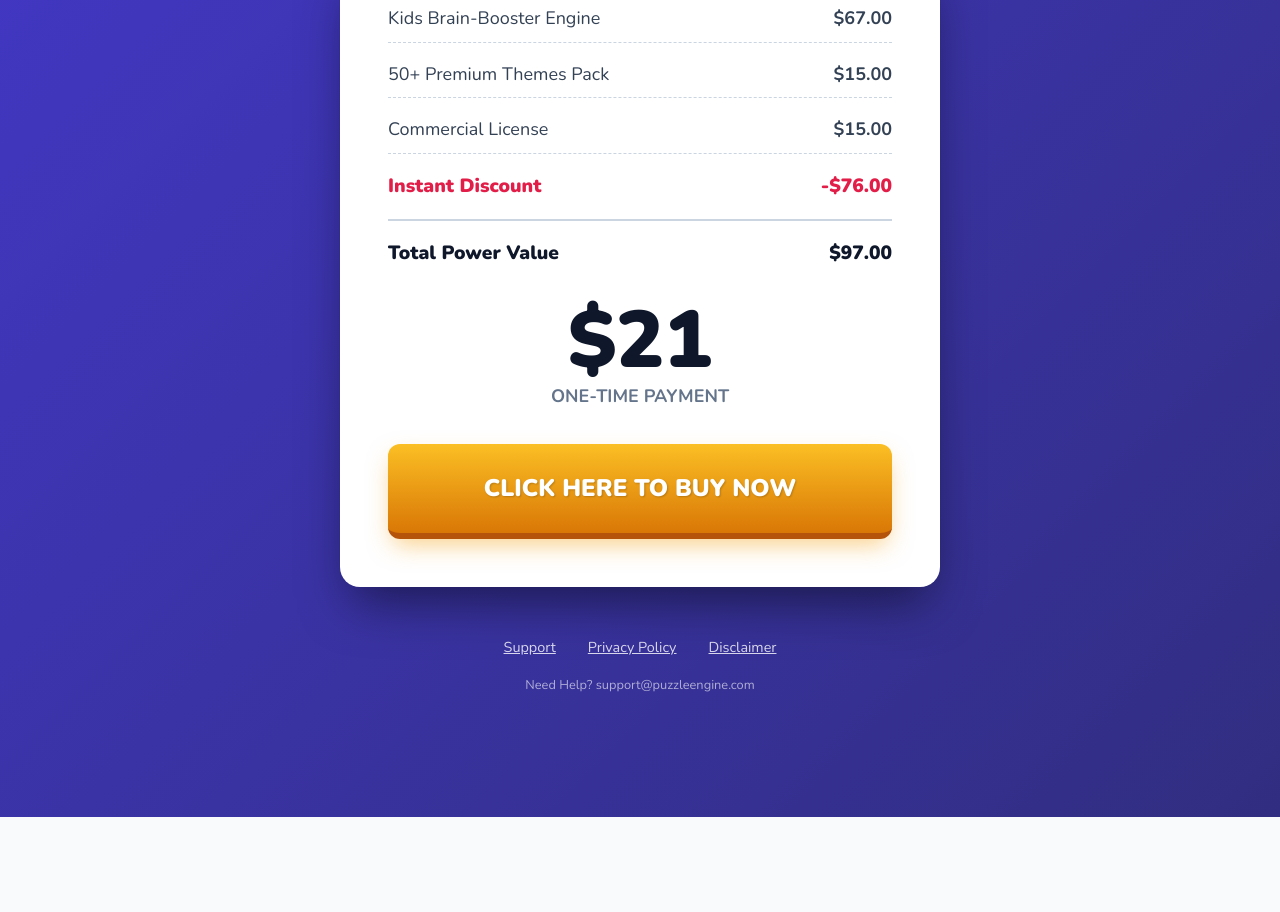
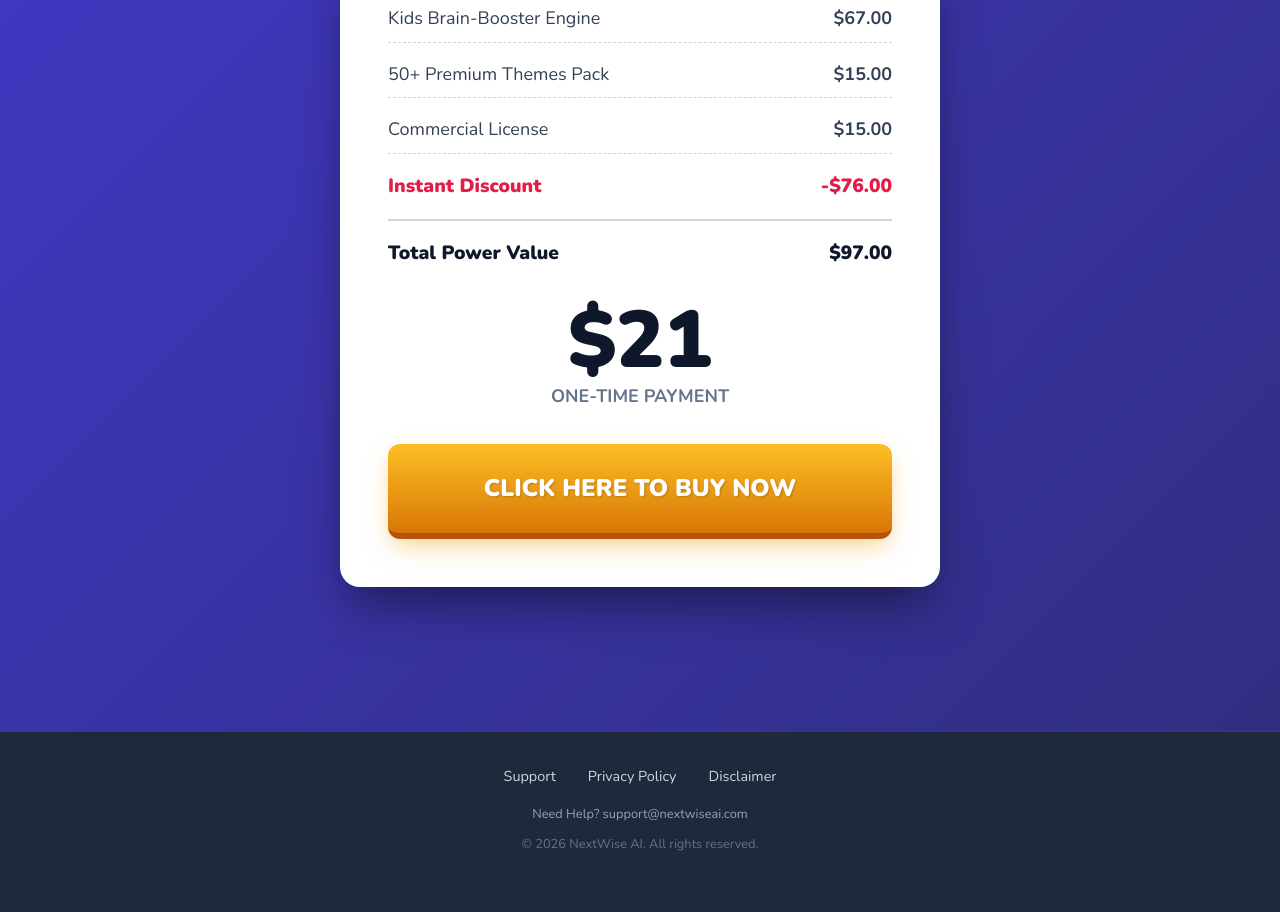
Before and after one commit to maitriukawala-sketch/puzzle-FE, a plain HTML site: page sales-page.html in a window 1280 px wide. Shown: the part 10792-11704 px from the top of the page. Before the commit the page ends 11609 px from the top, so only its background shows below. Drawn offline with nearby package versions, Linux system fonts and the light colour scheme.

Commit message:
Separate footer links into a distinct section with improved styling

```diff
--- a/sales-page.html
+++ b/sales-page.html
@@ -793,13 +793,22 @@
                 <a href="#pricing" class="btn">Click Here To Buy Now</a>
             </div>
 
-            <div
-                style="margin-top: 3rem; opacity: 0.8; font-size: 0.9rem; display: flex; gap: 2rem; justify-content: center;">
-                <a href="https://www.nextwiseai.com/support" style="text-decoration: underline;">Support</a>
-                <a href="https://www.nextwiseai.com/privacy" style="text-decoration: underline;">Privacy Policy</a>
-                <a href="https://www.nextwiseai.com/disclaimer" style="text-decoration: underline;">Disclaimer</a>
+        </div>
+    </section>
+
+    <!-- FOOTER SECTION -->
+    <section style="background: #1E293B; color: #94A3B8; padding: 2rem 0; border-top: 1px solid #334155;">
+        <div class="wrapper text-center">
+            <div style="font-size: 0.9rem; display: flex; gap: 2rem; justify-content: center; margin-bottom: 1rem;">
+                <a href="https://www.nextwiseai.com/support" style="color: #CBD5E1; text-decoration: none;">Support</a>
+                <a href="https://www.nextwiseai.com/privacy" style="color: #CBD5E1; text-decoration: none;">Privacy
+                    Policy</a>
+                <a href="https://www.nextwiseai.com/disclaimer"
+                    style="color: #CBD5E1; text-decoration: none;">Disclaimer</a>
             </div>
-            <p style="margin-top: 1rem; opacity: 0.6; font-size: 0.8rem;">Need Help? support@puzzleengine.com</p>
+            <p style="font-size: 0.8rem; margin: 0;">Need Help? support@nextwiseai.com</p>
+            <p style="font-size: 0.8rem; margin-top: 0.5rem; opacity: 0.6;">&copy; 2026 NextWise AI. All rights
+                reserved.</p>
         </div>
     </section>
 
```
